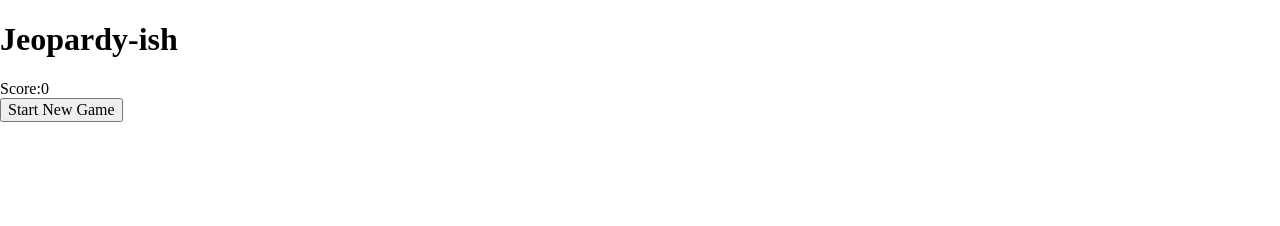
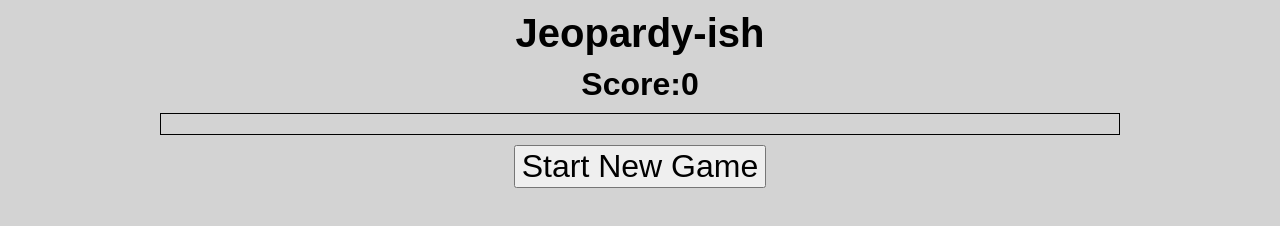
Before and after one commit to colejoffray/jeopardy-game, a plain HTML site: page index.html in a window 1280 px wide. Drawn offline with Linux system fonts and the light colour scheme.

Commit message:
styling gameboard

```diff
--- a/css/style.css
+++ b/css/style.css
@@ -11,23 +11,57 @@
 /* LAYOUT
 /*******************************************/
 
-.hidden {
-  display: none;
+body{
+  text-align: center;
+  font-family: Arial, Helvetica, sans-serif;
+  background-color: lightgray;
 }
 
-img{
-  display: block;
-  margin: 0 auto;
+h1 {
+  font-size: 2.5rem;
+  margin: 10px;
+}
+button {
+  font-size: 2rem;
+  margin-bottom: 15px;
 }
 
-.imgContainer {
-  max-height: 800px;
-  max-width: 800px;
+span {
+  font-size: 2rem;
+  font-weight: bold;
 }
 
-.imgContainer img {
-  max-height: 100%;
-  max-width: 100%;
+#game-container {
+  text-align: center;
+  display: flex;
+  flex-direction: column;
+  width: 75vw;
+  margin: 10px auto;
+  border: 1px solid black;
+}
+
+#category-row {
+  display: flex;
+  align-items: center;
+  margin-bottom: 20px;
+}
+
+#clue-board {
+  flex-direction: column;
+}
+
+.clue-row {
+  display: flex;
+  border: 1px solid orange;
+}
+
+.clue-box {
+  display: flex;
+  border: 1px solid green;
+  border-radius: 5px;
+  margin: 5px;
+  height: 100px;
+  flex-basis: 1;
 }
 
 
```
